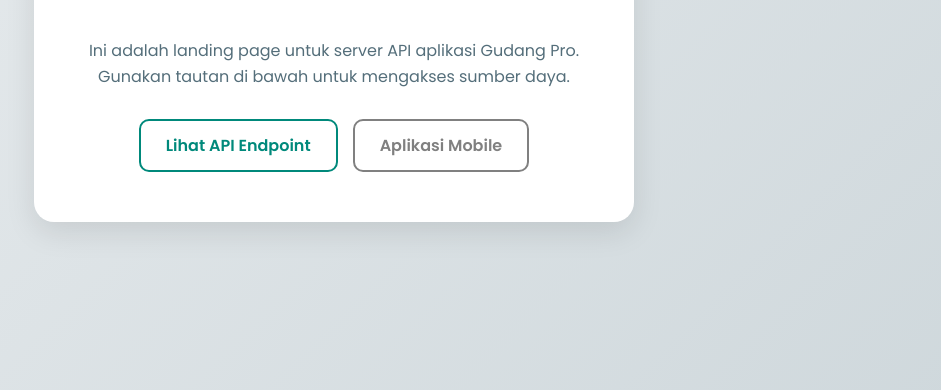
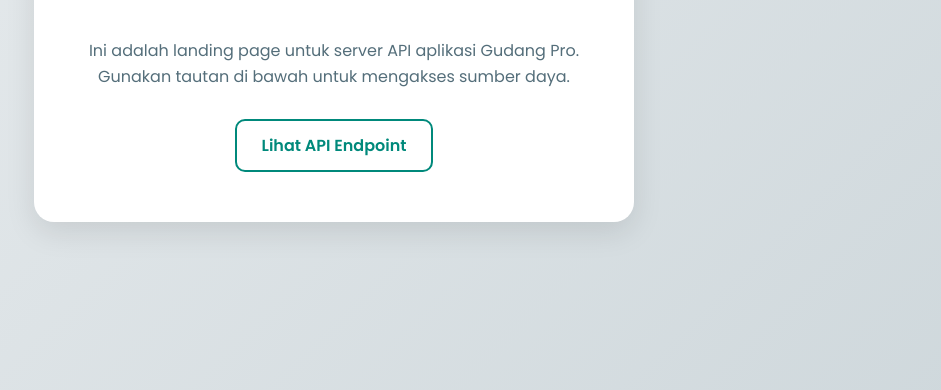
Before and after one commit to RendiSkuy/gudangpro-api-js, a website: page public/index.html in a window 1280 px wide. Shown: the part 410-800 px from the top of the page, without its empty margins (306-1247 px from the left). Drawn offline with Linux system fonts and the light colour scheme.

Commit message:
perubahan tampilan

```diff
--- a/public/index.html
+++ b/public/index.html
@@ -123,7 +123,6 @@
         </p>
         <div class="action-links">
             <a href="https://api.ovak.my.id/api/barang" target="_blank">Lihat API Endpoint</a>
-            <a href="#" style="color: grey; border-color: grey; cursor: not-allowed;">Aplikasi Mobile</a>
         </div>
     </div>
 </body>
```
